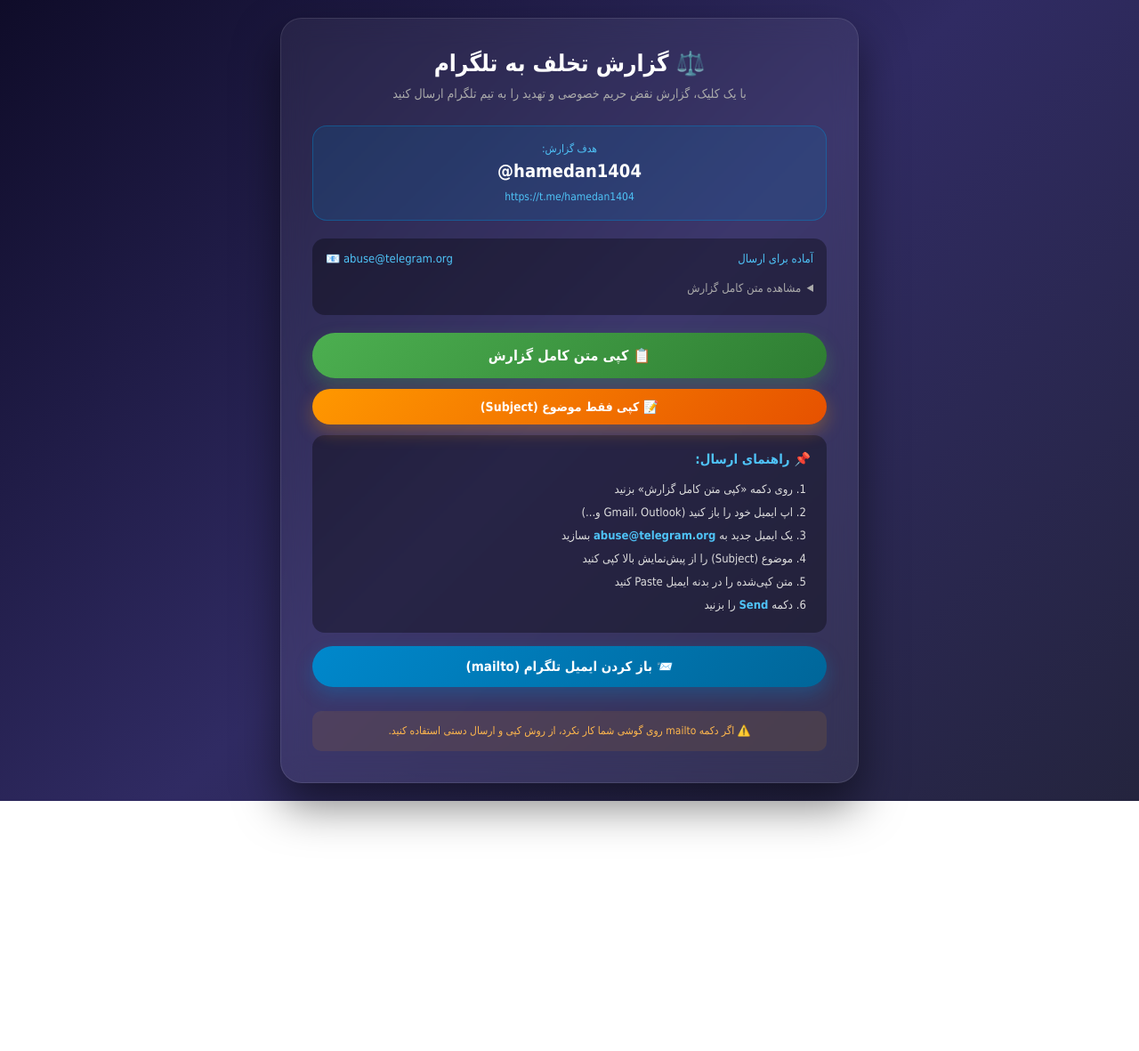
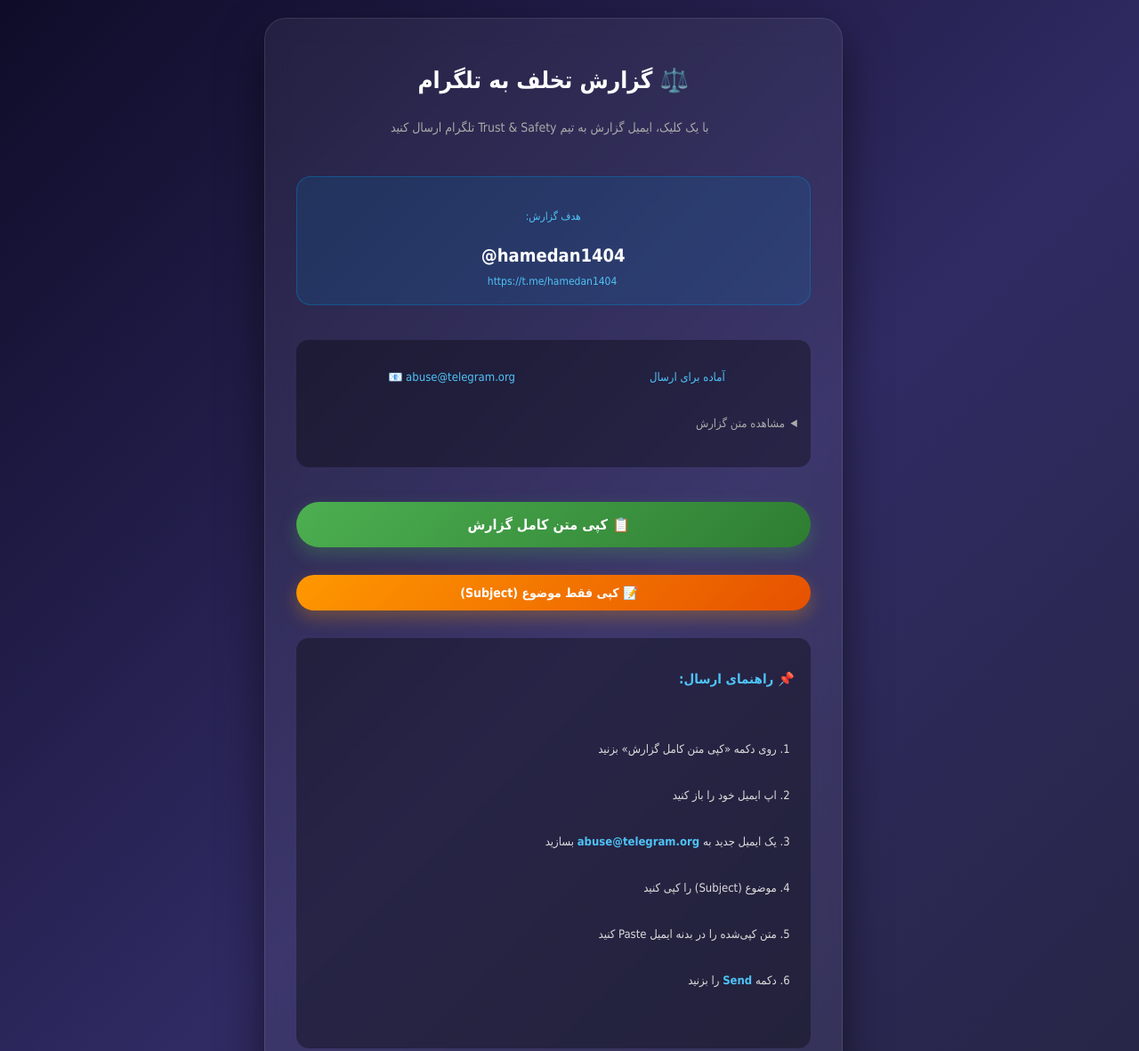
Before and after one commit to bokone1satli/hamedan1404, a plain HTML site: page index.html in a window 1280 px wide. Shown: the top 1181 px of the page at 89% size. Before the commit the page ends 900 px from the top, so only its background shows below. Drawn offline with Linux system fonts and the light colour scheme.

Commit message:
Add files via upload

```diff
--- a/index.html
+++ b/index.html
@@ -3,14 +3,14 @@
 <head>
   <meta charset="UTF-8">
   <meta name="viewport" content="width=device-width, initial-scale=1.0">
-  <title>گزارش تخلف - @hamedan1404</title>
+  <title>ابزار گزارش تخلف تلگرام</title>
   <link rel="stylesheet" href="style.css">
 </head>
 <body>
   <div class="container">
     <h1>⚖️ گزارش تخلف به تلگرام</h1>
     <p class="subtitle">
-      با یک کلیک، گزارش نقض حریم خصوصی و تهدید را به تیم تلگرام ارسال کنید
+      با یک کلیک، ایمیل گزارش به تیم Trust & Safety تلگرام ارسال کنید
     </p>
 
     <div class="target-card">
@@ -27,15 +27,15 @@
         <span id="counter">آماده برای ارسال</span>
       </div>
       <details>
-        <summary>مشاهده متن کامل گزارش</summary>
+        <summary>مشاهده متن گزارش</summary>
         <pre id="emailPreview"></pre>
       </details>
     </div>
 
+    <!-- دکمه‌های کپی برای اطمینان از ارسال متن کامل -->
     <button id="copyBtn" class="btn-copy">
       📋 کپی متن کامل گزارش
     </button>
-
     <button id="copySubjectBtn" class="btn-subject">
       📝 کپی فقط موضوع (Subject)
     </button>
@@ -44,9 +44,9 @@
       <h3>📌 راهنمای ارسال:</h3>
       <ol>
         <li>روی دکمه «کپی متن کامل گزارش» بزنید</li>
-        <li>اپ ایمیل خود را باز کنید (Gmail، Outlook و...)</li>
+        <li>اپ ایمیل خود را باز کنید</li>
         <li>یک ایمیل جدید به <strong>abuse@telegram.org</strong> بسازید</li>
-        <li>موضوع (Subject) را از پیش‌نمایش بالا کپی کنید</li>
+        <li>موضوع (Subject) را کپی کنید</li>
         <li>متن کپی‌شده را در بدنه ایمیل Paste کنید</li>
         <li>دکمه <strong>Send</strong> را بزنید</li>
       </ol>
@@ -56,8 +56,12 @@
       📨 باز کردن ایمیل تلگرام (mailto)
     </button>
 
+    <p class="note">
+      با کلیک روی دکمه mailto، اپلیکیشن ایمیل شما باز می‌شود و متن گزارش از قبل پر شده است.
+      فقط کافیست دکمه <strong>Send</strong> را بزنید.
+    </p>
     <p class="note warning">
-      ⚠️ اگر دکمه mailto روی گوشی شما کار نکرد، از روش کپی و ارسال دستی استفاده کنید.
+      ⚠️ اگر روی موبایل هستید و دکمه mailto کار نکرد، از روش «کپی متن» استفاده کنید.
     </p>
   </div>
 
--- a/style.css
+++ b/style.css
@@ -100,7 +100,7 @@
 pre {
   white-space: pre-wrap;
   word-wrap: break-word;
-  font-size: 10px;
+  font-size: 11px;
   line-height: 1.6;
   color: #ddd;
   background: rgba(0, 0, 0, 0.4);
@@ -113,6 +113,7 @@
   text-align: left;
 }
 
+/* استایل دکمه‌ها */
 button {
   color: white;
   border: none;
@@ -126,6 +127,7 @@
   margin-bottom: 12px;
 }
 
+/* دکمه کپی کل متن */
 .btn-copy {
   background: linear-gradient(135deg, #4caf50, #2e7d32);
   box-shadow: 0 8px 20px rgba(76, 175, 80, 0.3);
@@ -136,6 +138,7 @@
   box-shadow: 0 12px 28px rgba(76, 175, 80, 0.5);
 }
 
+/* دکمه کپی موضوع */
 .btn-subject {
   background: linear-gradient(135deg, #ff9800, #e65100);
   box-shadow: 0 8px 20px rgba(255, 152, 0, 0.3);
@@ -148,6 +151,7 @@
   box-shadow: 0 12px 28px rgba(255, 152, 0, 0.5);
 }
 
+/* دکمه mailto */
 .btn-mail {
   background: linear-gradient(135deg, #0088cc, #006699);
   box-shadow: 0 8px 20px rgba(0, 136, 204, 0.3);
@@ -164,6 +168,7 @@
   transform: translateY(0);
 }
 
+/* بخش راهنما */
 .manual-steps {
   background: rgba(0, 0, 0, 0.35);
   border-radius: 14px;
@@ -191,6 +196,7 @@
   display: inline-block;
 }
 
+/* متن‌های پایین صفحه */
 .note {
   margin-top: 15px;
   font-size: 12px;
```
Lines whose indentation alone changed are shown as unchanged.
